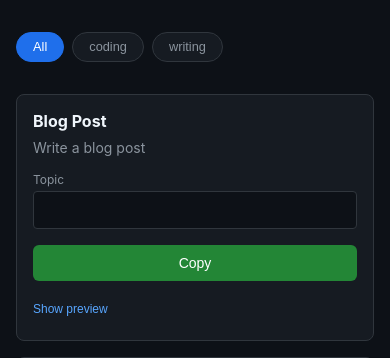
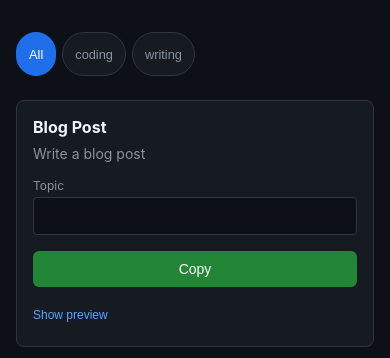
Before and after one commit to Guowei-Yan/prompt-copier, a Flask app: page / in a window 390 px wide. Shown: the part 113-471 px from the top of the page. Run offline with Flask 3, Linux system fonts and the light colour scheme; the visitor is signed in with stand-in values (Sample User, id 1); data comes from the database, SQL or seed files in the repository.

Commit message:
able to select multiple groups

```diff
--- a/templates/index.html
+++ b/templates/index.html
@@ -71,15 +71,14 @@
 
         .filter-bar {
             display: flex;
+            flex-wrap: wrap;
             gap: 0.5rem;
             margin-bottom: 1.5rem;
-            overflow-x: auto;
-            padding-bottom: 0.5rem;
-            -webkit-overflow-scrolling: touch;
         }
 
         .filter-btn {
-            padding: 0.4rem 1rem;
+            padding: 0.5rem 1rem;
+            min-height: 36px;
             border: 1px solid #30363d;
             border-radius: 50px;
             background-color: #161b22;
@@ -88,11 +87,17 @@
             cursor: pointer;
             white-space: nowrap;
             transition: all 0.2s;
+            user-select: none;
+            -webkit-tap-highlight-color: transparent;
         }
 
         .filter-btn:hover {
             border-color: #58a6ff;
             color: #c9d1d9;
+        }
+
+        .filter-btn:active {
+            transform: scale(0.95);
         }
 
         .filter-btn.active {
@@ -258,6 +263,16 @@
                 padding: 1.5rem;
             }
 
+            .filter-bar {
+                gap: 0.4rem;
+            }
+
+            .filter-btn {
+                min-height: 40px;
+                padding: 0.5rem 0.875rem;
+                font-size: 0.8rem;
+            }
+
             .prompt-grid {
                 gap: 1.25rem;
             }
@@ -285,6 +300,16 @@
             .admin-link {
                 width: 100%;
                 text-align: center;
+            }
+
+            .filter-bar {
+                gap: 0.375rem;
+            }
+
+            .filter-btn {
+                min-height: 44px;
+                padding: 0.5rem 0.75rem;
+                font-size: 0.8rem;
             }
 
             .prompt-grid {
@@ -373,7 +398,7 @@
 
     <script>
         let promptConfig = null;
-        let selectedGroup = null;
+        let selectedGroups = new Set();
 
         async function fetchConfig() {
             try {
@@ -400,17 +425,27 @@
             }
             bar.style.display = 'flex';
             const sorted = [...groups].sort();
-            bar.innerHTML = `<button class="filter-btn active" onclick="setGroup(null)">All</button>` +
-                sorted.map(g => `<button class="filter-btn" onclick="setGroup('${g.replace(/'/g, "\\'")}')">` +
-                    escapeHtml(g) + `</button>`).join('');
+            bar.innerHTML = `<button class="filter-btn${selectedGroups.size === 0 ? ' active' : ''}" onclick="clearGroups()">All</button>` +
+                sorted.map(g => {
+                    const isActive = selectedGroups.has(g);
+                    return `<button class="filter-btn${isActive ? ' active' : ''}" onclick="toggleGroup('${g.replace(/'/g, "\\'")}')">`  +
+                        escapeHtml(g) + `</button>`;
+                }).join('');
         }
 
-        function setGroup(group) {
-            selectedGroup = group;
-            document.querySelectorAll('.filter-btn').forEach(btn => {
-                btn.classList.remove('active');
-            });
-            event.currentTarget.classList.add('active');
+        function toggleGroup(group) {
+            if (selectedGroups.has(group)) {
+                selectedGroups.delete(group);
+            } else {
+                selectedGroups.add(group);
+            }
+            renderFilterBar();
+            renderPrompts();
+        }
+
+        function clearGroups() {
+            selectedGroups.clear();
+            renderFilterBar();
             renderPrompts();
         }
 
@@ -554,8 +589,8 @@
 
             let slugs = Object.keys(promptConfig);
 
-            if (selectedGroup) {
-                slugs = slugs.filter(s => promptConfig[s].group === selectedGroup);
+            if (selectedGroups.size > 0) {
+                slugs = slugs.filter(s => selectedGroups.has(promptConfig[s].group));
             }
 
             if (slugs.length === 0) {
```
